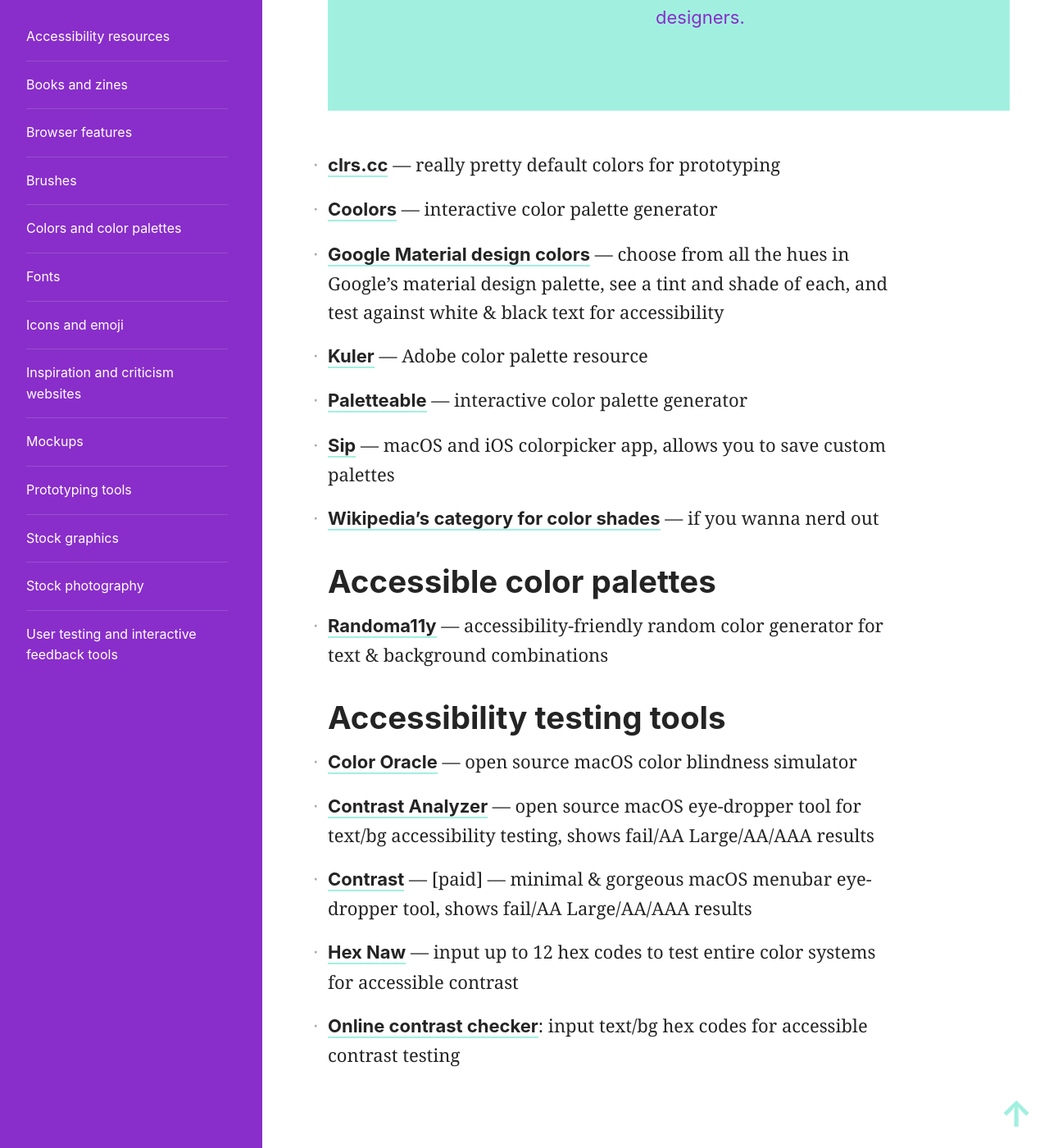
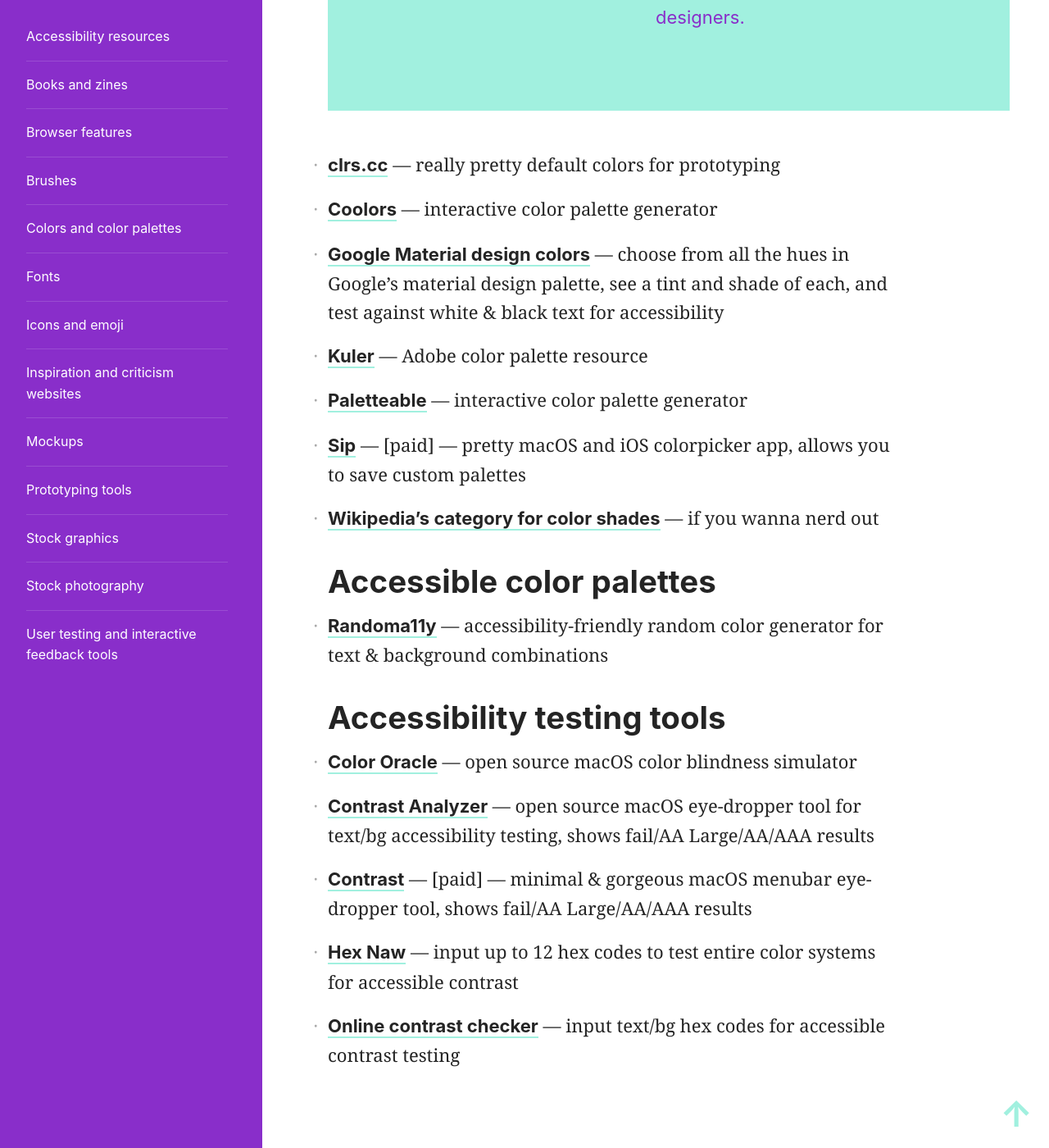
Before and after one commit to skullface/design-resources, a Jekyll site: the page built from _resources/colors.md, in a window 1280 px wide and 1400 px high, scrolled down 880 px. Shown: the whole window at 82% size. Built offline with Jekyll 4.4.1, drawn with Linux system fonts in a browser that asks for light colours; nearby versions of some CDN libraries.

Commit message:
typo fixes

```diff
--- a/_resources/colors.md
+++ b/_resources/colors.md
@@ -8,7 +8,7 @@
 - [Google Material design colors](https://material.io/color/#!/?view.left=1&view.right=0) — choose from all the hues in Google’s material design palette, see a tint and shade of each, and test against white & black text for accessibility
 - [Kuler](https://color.adobe.com/create/color-wheel/) — Adobe color palette resource
 - [Paletteable](http://www.palettable.io/) — interactive color palette generator
-- [Sip](http://sipapp.io/) — macOS and iOS colorpicker app, allows you to save custom palettes
+- [Sip](http://sipapp.io/) — [paid] — pretty macOS and iOS colorpicker app, allows you to save custom palettes
 - [Wikipedia’s category for color shades](https://en.wikipedia.org/wiki/Category:Shades_of_color_templates) — if you wanna nerd out
 
 ## Accessible color palettes
@@ -19,4 +19,4 @@
 - [Contrast Analyzer](https://www.paciellogroup.com/resources/contrastanalyser/) — open source macOS eye-dropper tool for text/bg accessibility testing, shows fail/AA Large/AA/AAA results
 - [Contrast](https://usecontrast.com/) — [paid] — minimal & gorgeous macOS menubar eye-dropper tool, shows fail/AA Large/AA/AAA results
 - [Hex Naw](https://hexnaw.com/) — input up to 12 hex codes to test entire color systems for accessible contrast
-- [Online contrast checker](http://webaim.org/resources/contrastchecker/): input text/bg hex codes for accessible contrast testing
+- [Online contrast checker](http://webaim.org/resources/contrastchecker/) — input text/bg hex codes for accessible contrast testing
```
Also changed, not shown: _resources/brushes.md (+1 -1 lines), README.md.
